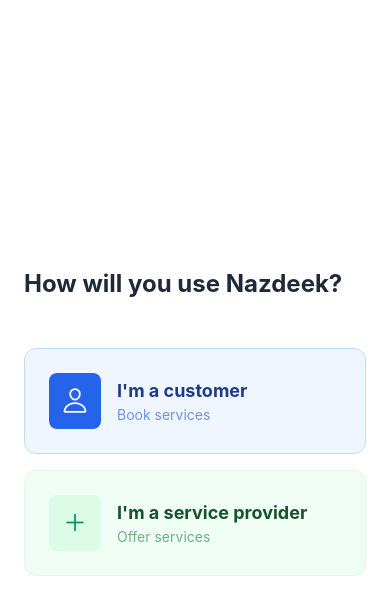
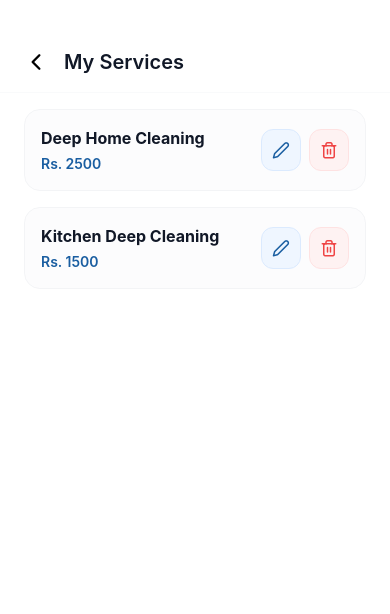
Before and after one commit to hamza-1897/Nazdeek-FYP, a React Native app in the folder mobile-app/: screen /MyServicesProvider in a window 390 px wide. Shown: the top 614 px of the page. Built offline with nearby package versions, Linux system fonts and the light colour scheme.

Commit message:
Provider can edit their services.

```diff
--- a/mobile-app/Navigation/auth-navigation.js
+++ b/mobile-app/Navigation/auth-navigation.js
@@ -20,12 +20,14 @@
 import ProvidersBooking from '../screens/ProviderDashboard/ProvidersBooking';
 import ProvProfile from '../screens/ProviderDashboard/ProvProfile';
 import EditProfileProvider from '../screens/ProviderDashboard/EditProfileProvider';
+import MyServicesProvider from '../screens/ProviderDashboard/MyServicesProvider';
 
 import AppTabs from '../Components/AppTabs';
 import NotificationScreen from '../screens/NotificationScreen';
 import BookingCancelSuccess from '../screens/Bookings related/BookingCancelSuccess';
 
 import EditProfileScreen from '../screens/CustProfile section/EditProfileScreen';
+import EditServiceProvider from '../screens/ProviderDashboard/EditServiceProvider';
 
 const Stack = createNativeStackNavigator();
 
@@ -58,6 +60,8 @@
       <Stack.Screen name="ProvidersBooking" component={ProvidersBooking} />
       <Stack.Screen name="ProvProfileScreen" component={ProvProfile} />
       <Stack.Screen name="EditProfileProvider" component={EditProfileProvider} />
+      <Stack.Screen name="MyServicesProvider" component={MyServicesProvider} />
+      <Stack.Screen name="EditServiceProvider" component={EditServiceProvider} />
 
       <Stack.Screen name="AppTabs" component={AppTabs} />
       <Stack.Screen name='Notification' component={NotificationScreen} />
--- /dev/null
+++ b/mobile-app/screens/ProviderDashboard/EditServiceProvider.js
@@ -0,0 +1,80 @@
+import React, { useState } from 'react';
+import { View, Text, TouchableOpacity, TextInput, StatusBar, Alert } from 'react-native';
+import { Ionicons, Feather } from '@expo/vector-icons';
+
+const EditServiceProvider = ({ route, navigation }) => {
+
+  const { service } = route.params;
+
+  const [serviceName, setServiceName] = useState(service.name);
+  const [servicePrice, setServicePrice] = useState(service.price);
+
+  const handleSave = () => {
+
+    if (!serviceName || !servicePrice) {
+      Alert.alert("Error", "Please fill in all fields.");
+      return;
+    }
+
+
+    Alert.alert("Success", "Service details updated successfully!", [
+      { text: "OK", onPress: () => navigation.goBack() }
+    ]);
+  };
+
+  return (
+    <View className="flex-1 bg-white">
+      <StatusBar barStyle="dark-content" backgroundColor="white" />
+
+
+      <View className="px-6 py-4 mt-8 flex-row items-center border-b border-gray-50">
+        <TouchableOpacity onPress={() => navigation.goBack()} className="mr-4">
+          <Ionicons name="chevron-back" size={24} color="black" />
+        </TouchableOpacity>
+        <Text className="text-xl font-semibold text-gray-900">Edit Service</Text>
+      </View>
+
+      <View className="flex-1 px-6 mt-8 gap-y-5">
+
+
+        <View>
+          <Text className="text-gray-500 text-sm mb-2 ml-1">Service Name</Text>
+          <View className="flex-row items-center bg-gray-50 px-4 py-3 rounded-2xl border border-gray-100">
+            <Feather name="grid" size={20} color="#9ca3af" />
+            <TextInput
+              className="flex-1 ml-3 text-gray-900 text-base"
+              value={serviceName}
+              onChangeText={setServiceName}
+              placeholder="E.g. Home Cleaning"
+            />
+          </View>
+        </View>
+
+
+        <View>
+          <Text className="text-gray-500 text-sm mb-2 ml-1">Price (Rs.)</Text>
+          <View className="flex-row items-center bg-gray-50 px-4 py-3 rounded-2xl border border-gray-100">
+            <Feather name="dollar-sign" size={20} color="#9ca3af" />
+            <TextInput
+              className="flex-1 ml-3 text-gray-900 text-base"
+              value={servicePrice}
+              onChangeText={setServicePrice}
+              keyboardType="numeric"
+              placeholder="E.g. 2000"
+            />
+          </View>
+        </View>
+
+
+        <TouchableOpacity
+          onPress={handleSave}
+          className="bg-[#1a5ea1] mt-auto mb-10 py-4 rounded-2xl shadow-lg shadow-blue-300 items-center"
+        >
+          <Text className="text-white text-lg font-bold">Save Changes</Text>
+        </TouchableOpacity>
+      </View>
+    </View>
+  );
+};
+
+export default EditServiceProvider;
--- /dev/null
+++ b/mobile-app/screens/ProviderDashboard/MyServicesProvider.js
@@ -0,0 +1,83 @@
+import React, { useState } from 'react';
+import { View, Text, TouchableOpacity, ScrollView, StatusBar, Alert } from 'react-native';
+import { Ionicons, Feather } from '@expo/vector-icons';
+
+const MyServicesProvider = ({ navigation }) => {
+
+  const [services, setServices] = useState([
+    { id: '1', name: 'Deep Home Cleaning', price: '2500' },
+    { id: '2', name: 'Kitchen Deep Cleaning', price: '1500' },
+  ]);
+
+
+  const handleDelete = (id, name) => {
+    Alert.alert(
+      "Delete Service",
+      `Are you sure you want to delete "${name}"?`,
+      [
+        { text: "Cancel", style: "cancel" },
+        {
+          text: "Delete",
+          style: "destructive",
+          onPress: () => {
+            setServices(prev => prev.filter(service => service.id !== id));
+            Alert.alert("Deleted", "Service has been removed successfully.");
+          }
+        }
+      ]
+    );
+  };
+
+  return (
+    <View className="flex-1 bg-white">
+      <StatusBar barStyle="dark-content" backgroundColor="white" />
+
+
+      <View className="px-6 py-4 mt-8 flex-row items-center border-b border-gray-50">
+        <TouchableOpacity onPress={() => navigation.goBack()} className="mr-4">
+          <Ionicons name="chevron-back" size={24} color="black" />
+        </TouchableOpacity>
+        <Text className="text-xl font-semibold text-gray-900">My Services</Text>
+      </View>
+
+
+      <ScrollView className="flex-1 px-6 mt-4" showsVerticalScrollIndicator={false}>
+        {services.length === 0 ? (
+          <View className="flex-1 items-center justify-center mt-20">
+            <Text className="text-gray-400 text-base">No services listed yet.</Text>
+          </View>
+        ) : (
+          services.map((item) => (
+            <View key={item.id} className="mb-4 p-4 rounded-2xl border border-gray-100 bg-gray-50/50 flex-row justify-between items-center">
+              <View>
+                <Text className="text-base font-bold text-gray-900">{item.name}</Text>
+                <Text className="text-[#1a5ea1] font-semibold text-sm mt-1">Rs. {item.price}</Text>
+              </View>
+
+
+              <View className="flex-row gap-x-2">
+
+                <TouchableOpacity
+                  onPress={() => navigation.navigate('EditServiceProvider', { service: item })}
+                  className="bg-blue-50 p-2.5 rounded-xl border border-blue-100"
+                >
+                  <Feather name="edit-2" size={18} color="#1a5ea1" />
+                </TouchableOpacity>
+
+
+                <TouchableOpacity
+                  onPress={() => handleDelete(item.id, item.name)}
+                  className="bg-red-50 p-2.5 rounded-xl border border-red-100"
+                >
+                  <Feather name="trash-2" size={18} color="#ef4444" />
+                </TouchableOpacity>
+              </View>
+            </View>
+          ))
+        )}
+      </ScrollView>
+    </View>
+  );
+};
+
+export default MyServicesProvider;
--- a/mobile-app/screens/ProviderDashboard/ProvProfile.js
+++ b/mobile-app/screens/ProviderDashboard/ProvProfile.js
@@ -36,6 +36,7 @@
           </View>
         </View>
 
+
         <View className="px-6 mt-2 gap-y-3">
 
 
@@ -51,7 +52,10 @@
           </TouchableOpacity>
 
 
-          <TouchableOpacity className="flex-row items-center bg-white p-4 rounded-xl border border-gray-100">
+          <TouchableOpacity
+            onPress={() => navigation.navigate('MyServicesProvider')}
+            className="flex-row items-center bg-white p-4 rounded-xl border border-gray-100"
+          >
             <View className="w-9 h-9 bg-green-50 rounded-lg items-center justify-center mr-4">
               <Feather name="grid" size={18} color="#22c55e" />
             </View>
```
Lines whose indentation alone changed are shown as unchanged.
